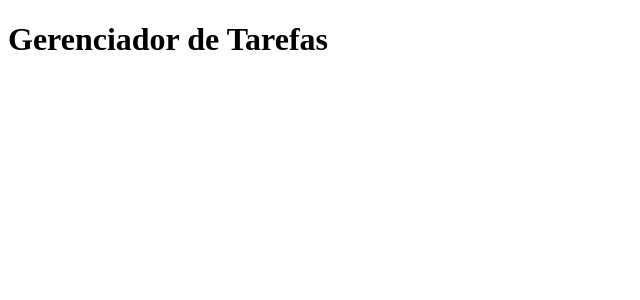
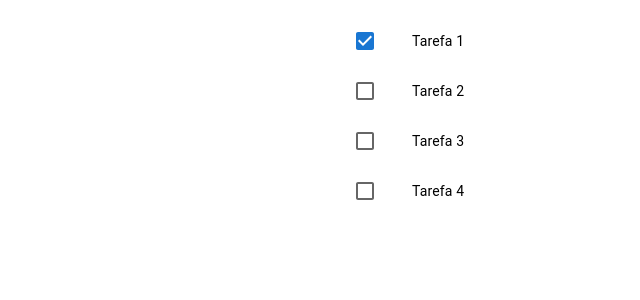
Before and after one commit to zilliana123/gerenciador-de-tarefas, a Next.js app: page / in a window 1280 px wide. Shown: the top 300 px of the page, without its empty margins (0-640 px from the left). Built offline with nearby package versions, Linux system fonts and the light colour scheme.

Commit message:
feat: base da página de listagenm

```diff
--- a/package.json
+++ b/package.json
@@ -5,6 +5,7 @@
   "dependencies": {
     "@emotion/react": "^11.14.0",
     "@emotion/styled": "^11.14.1",
+    "@mui/icons-material": "^7.2.0",
     "@mui/material": "^7.2.0",
     "@testing-library/dom": "^10.4.1",
     "@testing-library/jest-dom": "^6.6.4",
--- a/pages/index.js
+++ b/pages/index.js
@@ -1,3 +1,78 @@
-export default function Home() {
-  return <h1>Gerenciador de Tarefas</h1>;
+import * as React from "react";
+import List from "@mui/material/List";
+import ListItem from "@mui/material/ListItem";
+import ListItemButton from "@mui/material/ListItemButton";
+import ListItemIcon from "@mui/material/ListItemIcon";
+import ListItemText from "@mui/material/ListItemText";
+import Checkbox from "@mui/material/Checkbox";
+import IconButton from "@mui/material/IconButton";
+import EditIcon from "@mui/icons-material/Edit";
+
+export default function CheckboxList() {
+  const [checked, setChecked] = React.useState([0]);
+
+  const handleToggle = (value) => () => {
+    const currentIndex = checked.indexOf(value);
+    const newChecked = [...checked];
+
+    if (currentIndex === -1) {
+      newChecked.push(value);
+    } else {
+      newChecked.splice(currentIndex, 1);
+    }
+
+    setChecked(newChecked);
+  };
+
+  return (
+    <div
+      style={{
+        display: "flex",
+        justifyContent: "center",
+        alignItems: "center",
+      }}
+    >
+      <List
+        sx={{
+          width: "100%",
+          maxWidth: 600,
+          bgcolor: "background.paper",
+        }}
+        alignItems="center"
+      >
+        {[0, 1, 2, 3].map((value) => {
+          const labelId = `checkbox-list-label-${value}`;
+
+          return (
+            <ListItem
+              key={value}
+              secondaryAction={
+                <IconButton edge="end" aria-label="Edit">
+                  <EditIcon />
+                </IconButton>
+              }
+              disablePadding
+            >
+              <ListItemButton
+                role={undefined}
+                onClick={handleToggle(value)}
+                dense
+              >
+                <ListItemIcon>
+                  <Checkbox
+                    edge="start"
+                    checked={checked.includes(value)}
+                    tabIndex={-1}
+                    disableRipple
+                    inputProps={{ "aria-labelledby": labelId }}
+                  />
+                </ListItemIcon>
+                <ListItemText id={labelId} primary={`Tarefa ${value + 1}`} />
+              </ListItemButton>
+            </ListItem>
+          );
+        })}
+      </List>
+    </div>
+  );
 }
```
Also changed, not shown: 1 other file (tests, documents, lock files or other folders).
